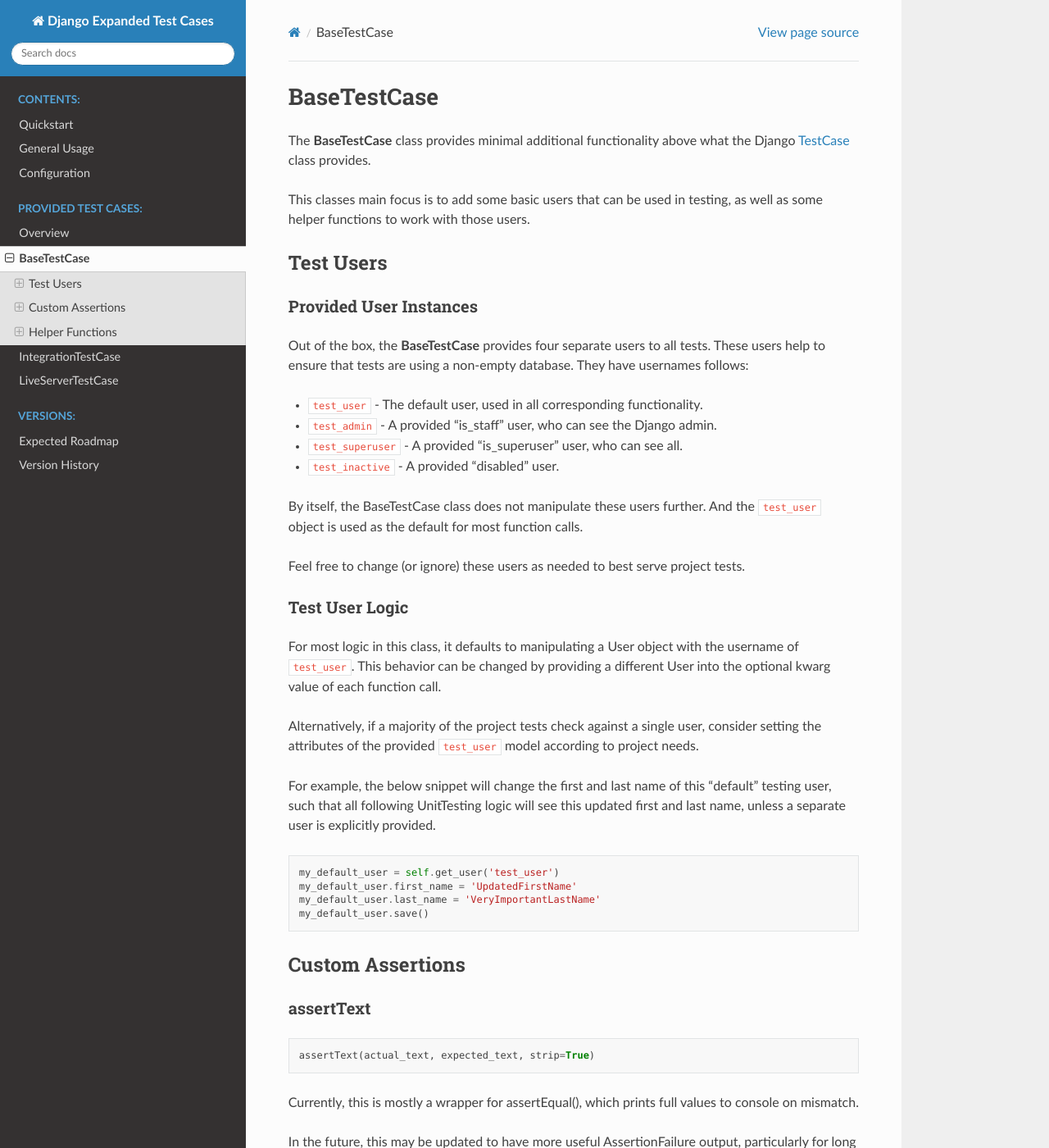
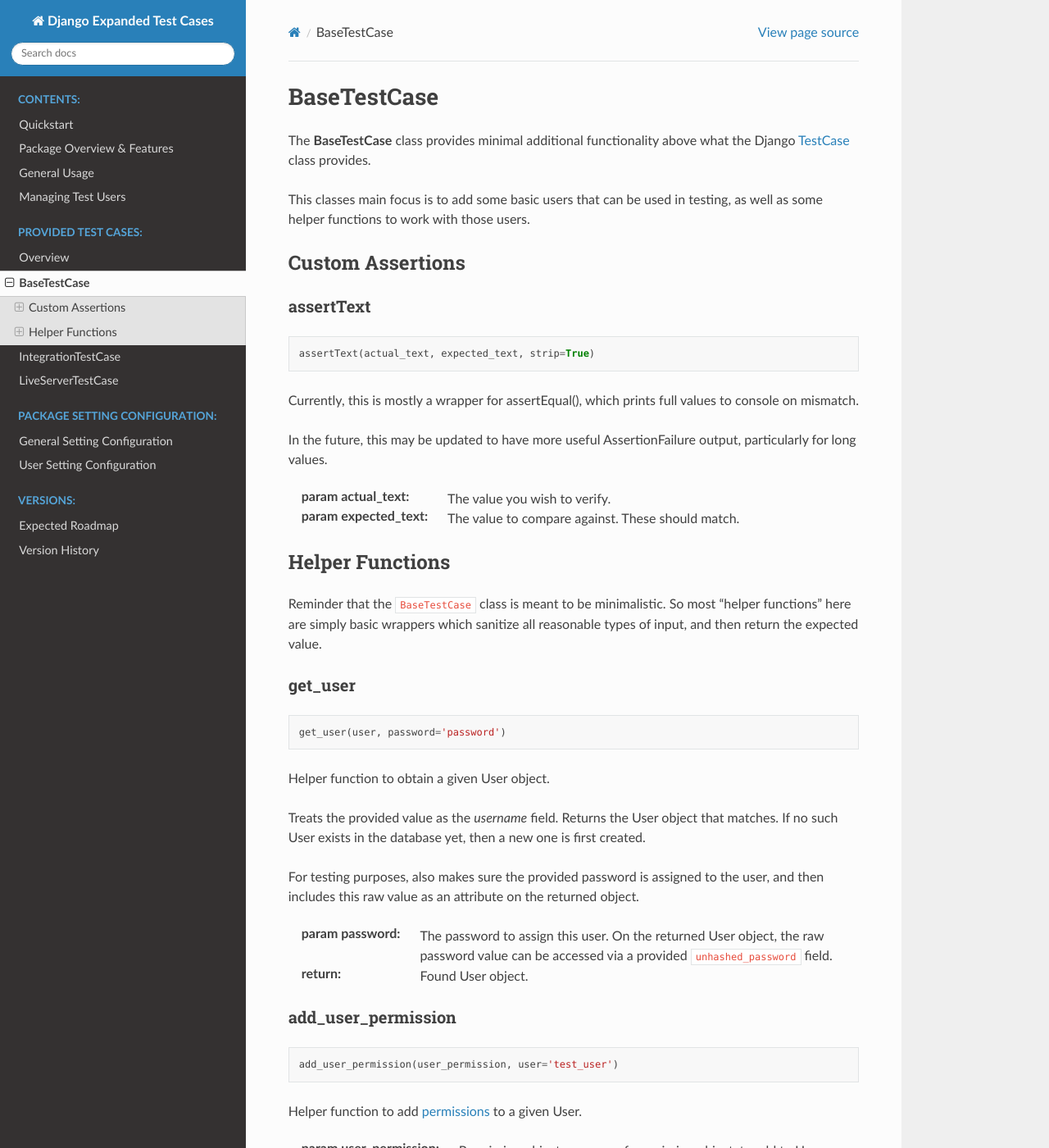
Before and after one commit to brodriguez8774/django-expanded-test-cases, a Sphinx documentation site: the page built from docs/source/test_cases/base_test_case.rst, in a window 1280 px wide and 1400 px high. Shown: the whole window at 82% size. Built offline with Sphinx 7.4.7 and the Read the Docs theme 2.0.0, drawn with Linux system fonts in a browser that asks for light colours.

Commit message:
Expand docs for new logic

```diff
--- a/docs/source/configuration.rst
+++ b/docs/source/configuration/general.rst
@@ -1,5 +1,5 @@
-Configuration
-*************
+General Setting Configuration
+*****************************
 
 The following
 `Django settings <https://docs.djangoproject.com/en/dev/topics/settings/>`_
@@ -64,7 +64,7 @@ Example::
 
 SELENIUM_TEST_BROWSER
 =====================
-When using the :doc:`test_cases/live_server_test_case` class for
+When using the :doc:`../test_cases/live_server_test_case` class for
 `Selenium <https://www.selenium.dev/>`_ tests, this setting specify which browser
 type you wish to use.
 
--- a/docs/source/general_usage.rst
+++ b/docs/source/general_usage.rst
@@ -266,7 +266,7 @@ Any testing responses that were generated via the **Django-Expanded-Test-Cases**
 assertions and classes can automatically output response debug information, in
 an attempt to make it faster to troubleshoot failing tests (This functionality
 can be toggled via the ``DJANGO_EXPANDED_TESTCASES_DEBUG_PRINT`` setting. See
-:doc:`configuration` for details.)
+:doc:`configuration/general` for details.)
 
 
 As result, helpful information is immediately visible in the console, after any
--- /dev/null
+++ b/docs/source/package_overview.rst
@@ -0,0 +1,4 @@
+Package Overview & Features
+***************************
+
+TODO: Create page.
--- a/docs/source/quickstart.rst
+++ b/docs/source/quickstart.rst
@@ -133,7 +133,7 @@ the following commands:
     pytest -n auto          # Run PyTest parallel, if pytest-xdist is installed.
 
 For additional details about configuration and setup, see the
-:doc:`configuration` page.
+:doc:`configuration/general` page.
 
 For information on how to use this package, see the :doc:`general_usage` page.
 
@@ -167,6 +167,7 @@ To do so, add the following line to your ``settings.py`` file:
 
     DJANGO_EXPANDED_TESTCASES_DEBUG_PRINT = False
 
-For more details about available settings, see the :doc:`configuration` page.
+For more details about available settings, see the :doc:`configuration/general`
+page.
 
 For information on how to use this package, see the :doc:`general_usage` page.
--- a/docs/source/test_cases/base_test_case.rst
+++ b/docs/source/test_cases/base_test_case.rst
@@ -9,51 +9,6 @@ class provides.
 
 This classes main focus is to add some basic users that can be used in testing,
 as well as some helper functions to work with those users.
-
-
-Test Users
-==========
-
-Provided User Instances
------------------------
-
-Out of the box, the **BaseTestCase** provides four separate users to all tests.
-These users help to ensure that tests are using a non-empty database.
-They have usernames follows:
-
-* ``test_user`` - The default user, used in all corresponding functionality.
-* ``test_admin`` - A provided "is_staff" user, who can see the Django admin.
-* ``test_superuser`` - A provided "is_superuser" user, who can see all.
-* ``test_inactive`` - A provided "disabled" user.
-
-By itself, the BaseTestCase class does not manipulate these users further.
-And the ``test_user`` object is used as the default for most function calls.
-
-Feel free to change (or ignore) these users as needed to best serve project
-tests.
-
-
-Test User Logic
----------------
-
-For most logic in this class, it defaults to manipulating a User object with
-the username of ``test_user``. This behavior can be changed by providing a
-different User into the optional kwarg value of each function call.
-
-Alternatively, if a majority of the project tests check against a single user,
-consider setting the attributes of the provided ``test_user`` model according
-to project needs.
-
-For example, the below snippet will change the first and last name of this
-"default" testing user, such that all following UnitTesting logic will see this
-updated first and last name, unless a separate user is explicitly provided.
-
-.. code:: python
-
-   my_default_user = self.get_user('test_user')
-   my_default_user.first_name = 'UpdatedFirstName'
-   my_default_user.last_name = 'VeryImportantLastName'
-   my_default_user.save()
 
 
 Custom Assertions
```
Also changed, not shown: docs/source/api/django_expanded_test_cases.rst (+11 -0 lines), docs/source/configuration/user.rst (added, +153 -0 lines), docs/source/index.rst (+10 -1 lines), docs/source/managing_test_users.rst (added, +130 -0 lines).
